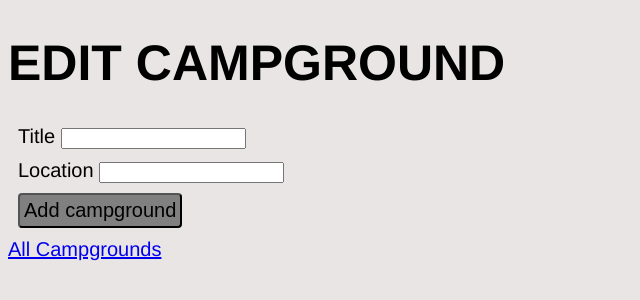
After one commit to grvmittal161/yelpcamp, a Node server app: template views/campgrounds/edit.ejs in a window 1280 px wide. The commit adds this page. Shown: the top 300 px of the page, without its empty margins (0-640 px from the left). Run offline with Node 20, Linux system fonts and the light colour scheme; the template is opened without the code that fills it, so the values that code supplies are empty; some libraries are stand-ins or nearby versions.

Commit message:
send
Signed-off-by: grvmittal161 <grvmittal161@gmail.com>

```diff
--- a/app.js
+++ b/app.js
@@ -1,41 +1,28 @@
 const express=require('express');
 const mongoose=require('mongoose');
 const path=require('path');
+const ejsMate=require('ejs-mate')
 const Campground=require('./models/campground')
+const methodOverride=require('method-override')
 const connection = () =>  {return mongoose.connect('mongodb://localhost:27017/yelp-camp',{
     useNewUrlParser:true,
     maxPoolSize: 10,
     useUnifiedTopology:true
 })}
 const sd = require("./seeds/index")
-// const db=mongoose.connection;
-// db.on("error",console.error.bind(console,"connecto=ion error:"));
-// db.once("open",()=>{
-//     console.log('Database Connected');
-// });
-// mongoose.set('strictQuery',true)
+
 const app=express();
-
-// connection();
+app.engine('ejs',ejsMate);
 app.set('view engine','ejs');
 app.set('views',path.join(__dirname,'views'))
 
 app.use(express.urlencoded({extended:true}))
+app.use(methodOverride('_method'))
 
 app.get('/',(req,res)=>{
     res.render('home')
 })
-// app.get('/makecampground',async (req,res)=>{
 
-//     // const db=mongoose.connection;
-//    const camp= new Campground({title:'backyard',description:'cheap camping'});
-//     camp.save().then(() => {
-//         res.send(camp)
-//     }).catch((err) => {
-//         res.send("Something went wrong")
-//     });
-
-// })
 app.get('/campgrounds',async (req,res)=>{
     await connection();
 const campgrounds= await Campground.find({});
@@ -44,9 +31,7 @@ res.render('campgrounds/index',{campgrounds})
 })
 app.get('/save/campgrounds',async (req,res)=>{
     sd.seedDB()
-//     await connection();
-// const campgrounds= await Campground.find({});
-// res.render('campgrounds/index',{campgrounds})
+
 })
 app.get('/campgrounds/new', async (req,res)=>{
   await  res.render('campgrounds/new');
@@ -63,7 +48,20 @@ app.get('/campgrounds/:id',async (req,res)=>{
   const campground=await  Campground.findById(req.params.id)
     res.render('campgrounds/show',{campground});
 })
-
+app.get('/campgrounds/:id/edit', async(req,res)=>{
+    const campground=await  Campground.findById(req.params.id)
+    res.render('campgrounds/edit',{campground});
+})
+app.put('/campgrounds/:id',async (req,res)=>{
+   const {id}=req.params;
+  const campground= await Campground.findByIdAndUpdate(id,{...req.body.campground})
+res.redirect(`/campgrounds/${campground._id}`)
+})
+app.delete('/campgrounds/:id',async (req,res)=>{
+    const {id}=req.params;
+   const campground= await Campground.findByIdAndDelete(id,{...req.body.campground})
+ res.redirect('/campgrounds')
+})
 app.listen(3000,()=>{
     console.log('on port 3000!!')
 })
--- a/package.json
+++ b/package.json
@@ -12,7 +12,9 @@
   "license": "ISC",
   "dependencies": {
     "ejs": "^3.1.8",
+    "ejs-mate": "^4.0.0",
     "express": "^4.18.2",
+    "method-override": "^3.0.0",
     "mongoose": "^6.8.0"
   }
 }
--- /dev/null
+++ b/views/campgrounds/edit.ejs
@@ -0,0 +1,59 @@
+<!DOCTYPE html>
+<html lang="en">
+<head>
+    <meta charset="UTF-8">
+    <meta http-equiv="X-UA-Compatible" content="IE=edge">
+    <meta name="viewport" content="width=device-width, initial-scale=1.0">
+    <title>Edit campground </title>
+</head>
+<style>
+    body {
+        background-color: rgb(233, 229, 229);
+        font-family: 'Franklin Gothic Medium', 'Arial Narrow', Arial, sans-serif;
+       }
+       h1 {
+        text-transform: uppercase;
+        font-size: 50px;
+       }
+       form {
+
+        margin-left: 10px;
+       }
+       .title-edit {
+          margin-bottom: 10px;
+          font-size: 20px;
+          }
+          .location-edit {
+            margin-bottom: 10px;
+          font-size: 20px;
+          }
+          button {
+            font-size: 20px;
+            border-radius: 4px;
+            padding: 4px 4px 4px 4px;
+            margin-bottom:10px ;
+            background-color: grey;
+          }
+          footer {
+            font-size: 20px;
+          }
+          button:hover {
+            background-color: lightgrey;
+          }
+</style>
+<body>
+    <h1>Edit campground</h1>
+    <form action="/campgrounds/<%=campground._id%>?_method=PUT" method="POST">
+        <div class="title-edit">
+            <label for="title">Title</label>
+            <input type="text" id="title" name="campground[title]" value="<%=campground.title%>">
+        </div>
+        <div class="location-edit">
+            <label for="location">Location</label>
+            <input type="text" id="location" name="campground[location]" value="<%=campground.location%>" >
+        </div>
+        <button>Add campground</button>
+    </form>
+    <footer><a href="/campgrounds">All Campgrounds</a></footer>
+</body>
+</html>
```
Also changed, not shown: views/campgrounds/index.ejs (+28 -0 lines), views/campgrounds/new.ejs (+36 -4 lines), views/campgrounds/show.ejs (+36 -1 lines), views/home.ejs (+22 -0 lines), views/layouts/boilerPlate.ejs (added, +42 -0 lines), 1 other file.
